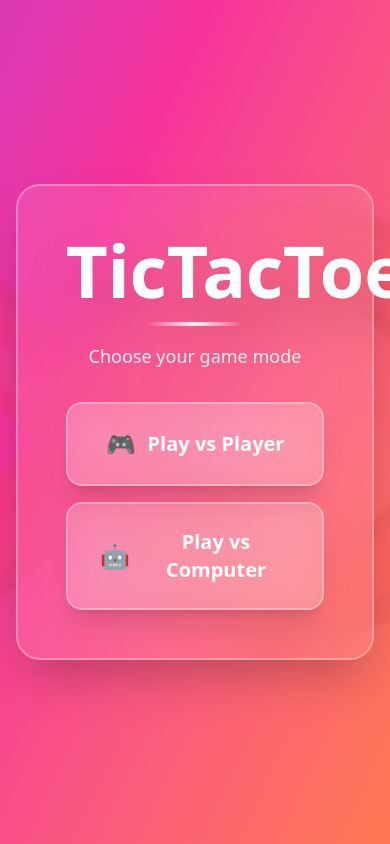
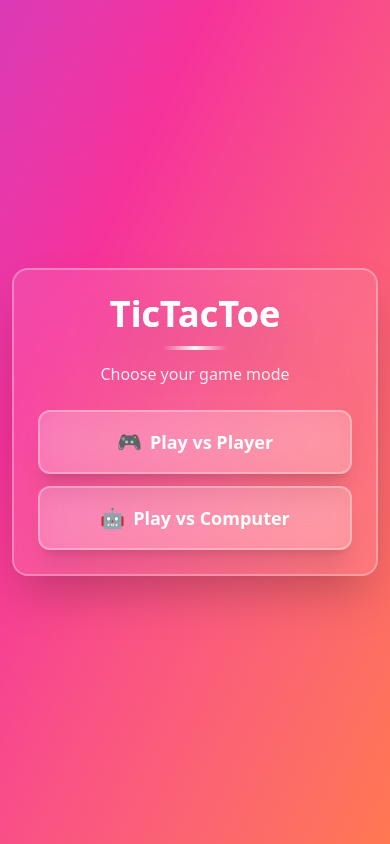
Before and after one commit to Suraj-Sangale/tic-tac-toe, a Next.js app: page / in a window 390 px wide. Built offline with nearby package versions, Linux system fonts and the light colour scheme.

Commit message:
css fixes

```diff
--- a/components/TicTacToe/ticTacToeHome.tsx
+++ b/components/TicTacToe/ticTacToeHome.tsx
@@ -396,12 +396,12 @@ const TicTacToe = () => {
 
   if (gameMode === null) {
     return (
-      <div className="h-screen bg-gradient-to-br from-purple-600 via-pink-500 to-orange-400 bg-animated flex items-center justify-center p-4 relative overflow-hidden">
-        {/* Animated background elements */}
-        <div className="absolute inset-0 opacity-15">
+      <div className="min-h-screen h-screen bg-gradient-to-br from-purple-600 via-pink-500 to-orange-400 bg-animated flex items-center justify-center p-3 sm:p-4 md:p-6 relative overflow-hidden">
+        {/* Animated background elements - Hidden on very small screens, smaller on mobile */}
+        <div className="absolute inset-0 opacity-10 sm:opacity-15 overflow-hidden">
           <div className="absolute left-0 top-1/2 -translate-y-1/2 w-1/2 h-full flex items-center justify-center">
             <div
-              className="text-white text-[25rem] font-bold"
+              className="text-white text-[8rem] sm:text-[15rem] md:text-[20rem] lg:text-[25rem] font-bold select-none pointer-events-none"
               style={{ animation: "float 6s ease-in-out infinite" }}
             >
               ❌
@@ -409,7 +409,7 @@ const TicTacToe = () => {
           </div>
           <div className="absolute right-0 top-1/2 -translate-y-1/2 w-1/2 h-full flex items-center justify-center">
             <div
-              className="text-white text-[25rem] font-bold"
+              className="text-white text-[8rem] sm:text-[15rem] md:text-[20rem] lg:text-[25rem] font-bold select-none pointer-events-none"
               style={{
                 animation: "float 8s ease-in-out infinite",
                 animationDelay: "1s",
@@ -421,39 +421,39 @@ const TicTacToe = () => {
         </div>
 
         {/* Menu Card */}
-        <div className="backdrop-blur-xl bg-white/10 rounded-3xl p-12 shadow-2xl border-2 border-white/30 max-w-md w-full relative z-10 menu-entrance">
-          <div className="text-center mb-8">
-            <h1 className="text-7xl font-bold text-white mb-4 drop-shadow-2xl bg-clip-text text-transparent bg-gradient-to-r from-white via-purple-100 to-pink-100">
+        <div className="backdrop-blur-xl bg-white/10 rounded-2xl sm:rounded-3xl p-6 sm:p-8 md:p-10 lg:p-12 shadow-2xl border-2 border-white/30 max-w-md w-full relative z-10 menu-entrance mx-auto">
+          <div className="text-center mb-6 sm:mb-8">
+            <h1 className="text-4xl sm:text-5xl md:text-6xl lg:text-7xl font-bold text-white mb-3 sm:mb-4 drop-shadow-2xl bg-clip-text text-transparent bg-gradient-to-r from-white via-purple-100 to-pink-100">
               TicTacToe
             </h1>
-            <div className="w-24 h-1 bg-gradient-to-r from-transparent via-white to-transparent mx-auto mb-4"></div>
-            <p className="text-white/90 text-center text-lg font-medium">
+            <div className="w-16 sm:w-20 md:w-24 h-1 bg-gradient-to-r from-transparent via-white to-transparent mx-auto mb-3 sm:mb-4"></div>
+            <p className="text-white/90 text-center text-base sm:text-lg font-medium px-2">
               Choose your game mode
             </p>
           </div>
 
-          <div className="space-y-4">
+          <div className="space-y-3 sm:space-y-4">
             <button
               onClick={() => setGameMode("player")}
-              className="w-full py-6 px-8 bg-white/20 hover:bg-white/30 backdrop-blur-lg rounded-2xl text-white font-semibold text-xl transition-all duration-300 border-2 border-white/30 hover:scale-105 active:scale-95 shadow-xl hover:shadow-2xl hover:border-white/50 group relative overflow-hidden"
+              className="w-full py-4 sm:py-5 md:py-6 px-6 sm:px-8 bg-white/20 hover:bg-white/30 backdrop-blur-lg rounded-xl sm:rounded-2xl text-white font-semibold text-lg sm:text-xl transition-all duration-300 border-2 border-white/30 hover:scale-105 active:scale-95 shadow-xl hover:shadow-2xl hover:border-white/50 group relative overflow-hidden"
             >
-              <span className="relative z-10 flex items-center justify-center gap-3">
-                <span className="text-2xl group-hover:scale-110 transition-transform duration-300">
+              <span className="relative z-10 flex items-center justify-center gap-2 sm:gap-3">
+                <span className="text-xl sm:text-2xl group-hover:scale-110 transition-transform duration-300">
                   🎮
                 </span>
-                Play vs Player
+                <span className="whitespace-nowrap">Play vs Player</span>
               </span>
               <div className="absolute inset-0 bg-gradient-to-r from-transparent via-white/20 to-transparent translate-x-[-100%] group-hover:translate-x-[100%] transition-transform duration-700"></div>
             </button>
             <button
               onClick={() => setGameMode("computer")}
-              className="w-full py-6 px-8 bg-white/20 hover:bg-white/30 backdrop-blur-lg rounded-2xl text-white font-semibold text-xl transition-all duration-300 border-2 border-white/30 hover:scale-105 active:scale-95 shadow-xl hover:shadow-2xl hover:border-white/50 group relative overflow-hidden"
+              className="w-full py-4 sm:py-5 md:py-6 px-6 sm:px-8 bg-white/20 hover:bg-white/30 backdrop-blur-lg rounded-xl sm:rounded-2xl text-white font-semibold text-lg sm:text-xl transition-all duration-300 border-2 border-white/30 hover:scale-105 active:scale-95 shadow-xl hover:shadow-2xl hover:border-white/50 group relative overflow-hidden"
             >
-              <span className="relative z-10 flex items-center justify-center gap-3">
-                <span className="text-2xl group-hover:scale-110 transition-transform duration-300">
+              <span className="relative z-10 flex items-center justify-center gap-2 sm:gap-3">
+                <span className="text-xl sm:text-2xl group-hover:scale-110 transition-transform duration-300">
                   🤖
                 </span>
-                Play vs Computer
+                <span className="whitespace-nowrap">Play vs Computer</span>
               </span>
               <div className="absolute inset-0 bg-gradient-to-r from-transparent via-white/20 to-transparent translate-x-[-100%] group-hover:translate-x-[100%] transition-transform duration-700"></div>
             </button>
@@ -464,12 +464,12 @@ const TicTacToe = () => {
   }
 
   return (
-    <div className="h-screen bg-gradient-to-br from-blue-600 via-purple-500 to-pink-500 bg-animated flex items-center justify-center p-4 relative overflow-hidden">
-      {/* Animated background elements */}
-      <div className="absolute inset-0 opacity-15">
+    <div className="min-h-screen h-screen bg-gradient-to-br from-blue-600 via-purple-500 to-pink-500 bg-animated flex items-center justify-center p-2 sm:p-3 md:p-4 relative overflow-hidden">
+      {/* Animated background elements - Responsive sizing */}
+      <div className="absolute inset-0 opacity-10 sm:opacity-15 overflow-hidden">
         <div className="absolute left-0 top-1/2 -translate-y-1/2 w-1/2 h-full flex items-center justify-center">
           <div
-            className="text-white text-[25rem] font-bold"
+            className="text-white text-[8rem] sm:text-[15rem] md:text-[20rem] lg:text-[25rem] font-bold select-none pointer-events-none"
             style={{ animation: "float 6s ease-in-out infinite" }}
           >
             ❌
@@ -477,7 +477,7 @@ const TicTacToe = () => {
         </div>
         <div className="absolute right-0 top-1/2 -translate-y-1/2 w-1/2 h-full flex items-center justify-center">
           <div
-            className="text-white text-[25rem] font-bold"
+            className="text-white text-[8rem] sm:text-[15rem] md:text-[20rem] lg:text-[25rem] font-bold select-none pointer-events-none"
             style={{
               animation: "float 8s ease-in-out infinite",
               animationDelay: "1s",
@@ -488,30 +488,32 @@ const TicTacToe = () => {
         </div>
       </div>
 
-      <div className="backdrop-blur-xl bg-white/10 rounded-3xl p-6 shadow-2xl border-2 border-white/30 max-w-4xl w-full relative z-10 flex gap-6 board-entrance">
-        <div className="flex-1">
-          <div className="flex justify-between items-center mb-6">
+      <div className="backdrop-blur-xl bg-white/10 rounded-2xl sm:rounded-3xl p-3 sm:p-4 md:p-6 shadow-2xl border-2 border-white/30 max-w-7xl w-full relative z-10 flex flex-col lg:flex-row gap-4 sm:gap-5 md:gap-6 board-entrance mx-auto max-h-[95vh] overflow-y-auto">
+        <div className="flex-1 min-w-0">
+          <div className="flex justify-between items-center mb-3 sm:mb-4 md:mb-6 flex-wrap gap-2">
             <button
               onClick={backToMenu}
-              className="px-4 py-2 bg-white/20 hover:bg-white/30 backdrop-blur-lg rounded-xl text-white font-medium transition-all duration-300 border-2 border-white/30 text-sm hover:scale-105 active:scale-95 shadow-lg hover:shadow-xl group"
+              className="px-2 sm:px-3 md:px-4 py-1.5 sm:py-2 bg-white/20 hover:bg-white/30 backdrop-blur-lg rounded-lg sm:rounded-xl text-white font-medium transition-all duration-300 border-2 border-white/30 text-xs sm:text-sm hover:scale-105 active:scale-95 shadow-lg hover:shadow-xl group"
             >
-              <span className="flex items-center gap-2">
-                <span className="group-hover:-translate-x-1 transition-transform">
+              <span className="flex items-center gap-1 sm:gap-2">
+                <span className="group-hover:-translate-x-1 transition-transform text-sm sm:text-base">
                   ←
                 </span>
-                Menu
+                <span>Menu</span>
               </span>
             </button>
-            <h2 className="text-2xl font-bold text-white drop-shadow-lg flex items-center gap-2">
-              <span className="text-3xl">
+            <h2 className="text-lg sm:text-xl md:text-2xl font-bold text-white drop-shadow-lg flex items-center gap-2">
+              <span className="text-xl sm:text-2xl md:text-3xl">
                 {gameMode === "computer" ? "🤖" : "🎮"}
               </span>
-              {gameMode === "computer" ? "vs Computer" : "vs Player"}
+              <span className="whitespace-nowrap">
+                {gameMode === "computer" ? "vs Computer" : "vs Player"}
+              </span>
             </h2>
           </div>
 
           {/* Game Board */}
-          <div className="grid grid-cols-3 gap-3 mb-6 relative p-2">
+          <div className="grid grid-cols-3 gap-2 sm:gap-3 mb-3 sm:mb-4 md:mb-6 relative p-1 sm:p-2">
             {board.map((cell, index) => {
               const isAnimated = animatedCells.has(index);
               const isWinning = winningLine.includes(index);
@@ -525,13 +527,13 @@ const TicTacToe = () => {
                   disabled={
                     !!cell || !!winner || (gameMode === "computer" && !isXNext)
                   }
-                  className={`aspect-square bg-white/20 backdrop-blur-lg rounded-2xl border-2 border-white/30 text-white transition-all duration-300 hover:bg-white/30 hover:scale-105 active:scale-95 disabled:cursor-not-allowed shadow-xl hover:shadow-2xl relative overflow-hidden group ${
+                  className={`aspect-square bg-white/20 backdrop-blur-lg rounded-xl sm:rounded-2xl border-2 border-white/30 text-white transition-all duration-300 hover:bg-white/30 hover:scale-105 active:scale-95 disabled:cursor-not-allowed shadow-xl hover:shadow-2xl relative overflow-hidden group ${
                     isWinning
                       ? "bg-gradient-to-br from-green-400/50 to-emerald-500/50 border-green-300/70 shadow-green-500/50 animate-pulse"
                       : "hover:border-white/50"
                   } ${isAnimated ? "cell-pop" : ""} ${
                     !cell && !winner && !(gameMode === "computer" && !isXNext)
-                      ? "hover:ring-4 hover:ring-white/30"
+                      ? "hover:ring-2 sm:hover:ring-4 hover:ring-white/30"
                       : ""
                   }`}
                   style={{
@@ -543,7 +545,7 @@ const TicTacToe = () => {
                   {/* Ripple effect on click */}
                   {isAnimated && (
                     <div
-                      className="absolute inset-0 rounded-2xl bg-white/30"
+                      className="absolute inset-0 rounded-xl sm:rounded-2xl bg-white/30"
                       style={{
                         animation: "cellRipple 0.6s ease-out",
                         transformOrigin: "center",
@@ -552,7 +554,7 @@ const TicTacToe = () => {
                   )}
 
                   {/* Cell content */}
-                  <div className="relative z-10 w-full h-full flex items-center justify-center p-4">
+                  <div className="relative z-10 w-full h-full flex items-center justify-center p-2 sm:p-3 md:p-4">
                     {cell === "X" ? (
                       <div className="text-red-400 w-full h-full">
                         <RenderX animate={isAnimated} />
@@ -566,7 +568,7 @@ const TicTacToe = () => {
                         {!winner &&
                           !cell &&
                           !(gameMode === "computer" && !isXNext) && (
-                            <div className="w-2 h-2 rounded-full bg-white/20 group-hover:bg-white/40 transition-colors"></div>
+                            <div className="w-1.5 sm:w-2 h-1.5 sm:h-2 rounded-full bg-white/20 group-hover:bg-white/40 transition-colors"></div>
                           )}
                       </div>
                     )}
@@ -579,7 +581,7 @@ const TicTacToe = () => {
             {winningLine.length > 0 && (
               <svg
                 className="absolute inset-0 pointer-events-none z-20"
-                style={{ width: "100%", height: "100%", padding: "8px" }}
+                style={{ width: "100%", height: "100%", padding: "4px" }}
               >
                 <line
                   x1={`${((winningLine[0] % 3) * 100) / 3 + 100 / 6}%`}
@@ -591,7 +593,7 @@ const TicTacToe = () => {
                     (Math.floor(winningLine[2] / 3) * 100) / 3 + 100 / 6
                   }%`}
                   stroke="url(#winningGradient)"
-                  strokeWidth="10"
+                  strokeWidth="6"
                   strokeLinecap="round"
                   style={{
                     strokeDasharray: "1000",
@@ -628,72 +630,84 @@ const TicTacToe = () => {
 
           {/* Game Status */}
           <div className="text-center">
-            <p className="text-white text-lg mb-4 font-semibold drop-shadow-lg">
+            <p className="text-white text-sm sm:text-base md:text-lg mb-2 sm:mb-3 md:mb-4 font-semibold drop-shadow-lg">
               {winner ? (
-                <span className="text-2xl animate-pulse">
+                <span className="text-lg sm:text-xl md:text-2xl animate-pulse block">
                   {winner === "Draw" ? "🤝 It's a Draw!" : "🎉 Game Over!"}
                 </span>
               ) : (
-                <span className="flex items-center justify-center gap-2">
-                  Current Turn:
-                  <span className="text-2xl animate-pulse">
+                <span className="flex items-center justify-center gap-1 sm:gap-2 flex-wrap">
+                  <span className="text-xs sm:text-sm md:text-base">
+                    Current Turn:
+                  </span>
+                  <span className="text-xl sm:text-2xl animate-pulse">
                     {isXNext ? "❌" : "⭕"}
                   </span>
-                  <span className="text-xl">{isXNext ? "X" : "O"}</span>
+                  <span className="text-lg sm:text-xl">
+                    {isXNext ? "X" : "O"}
+                  </span>
                 </span>
               )}
             </p>
             <button
               onClick={resetGame}
-              className="px-6 py-3 bg-white/20 hover:bg-white/30 backdrop-blur-lg rounded-xl text-white font-semibold transition-all duration-300 border-2 border-white/30 hover:scale-105 active:scale-95 shadow-lg hover:shadow-xl"
+              className="px-4 sm:px-5 md:px-6 py-2 sm:py-2.5 md:py-3 bg-white/20 hover:bg-white/30 backdrop-blur-lg rounded-lg sm:rounded-xl text-white font-semibold text-xs sm:text-sm md:text-base transition-all duration-300 border-2 border-white/30 hover:scale-105 active:scale-95 shadow-lg hover:shadow-xl"
             >
               🔄 New Game
             </button>
           </div>
         </div>
 
-        {/* Score Board */}
-        <div className="w-56 backdrop-blur-lg bg-white/10 p-4 rounded-2xl border-2 border-white/20 flex flex-col gap-4 shadow-xl">
+        {/* Score Board - Stacks on mobile, side panel on desktop */}
+        <div className="w-full lg:w-56 backdrop-blur-lg bg-white/10 p-3 sm:p-4 rounded-xl sm:rounded-2xl border-2 border-white/20 flex flex-row lg:flex-col gap-2 sm:gap-3 md:gap-4 shadow-xl overflow-x-auto lg:overflow-x-visible">
           <div
-            className={`text-center p-4 bg-white/10 rounded-xl border-2 border-white/20 transition-all duration-300 ${
+            className={`text-center p-3 sm:p-4 bg-white/10 rounded-lg sm:rounded-xl border-2 border-white/20 transition-all duration-300 flex-1 min-w-[100px] lg:min-w-0 ${
               scoreAnimation.type === "X"
                 ? "score-bump bg-red-400/30 border-red-300/50 shadow-lg shadow-red-500/50"
                 : "score-entrance-1"
             }`}
           >
-            <div className="text-4xl mb-2">❌</div>
-            <div className="text-white text-3xl font-bold drop-shadow-lg">
+            <div className="text-2xl sm:text-3xl md:text-4xl mb-1 sm:mb-2">
+              ❌
+            </div>
+            <div className="text-white text-xl sm:text-2xl md:text-3xl font-bold drop-shadow-lg">
               {scores.X}
             </div>
-            <div className="text-white/90 text-sm font-medium mt-1">
+            <div className="text-white/90 text-xs sm:text-sm font-medium mt-1">
               Player X
             </div>
           </div>
           <div
-            className={`text-center p-4 bg-white/10 rounded-xl border-2 border-white/20 transition-all duration-300 ${
+            className={`text-center p-3 sm:p-4 bg-white/10 rounded-lg sm:rounded-xl border-2 border-white/20 transition-all duration-300 flex-1 min-w-[100px] lg:min-w-0 ${
               scoreAnimation.type === "draws"
                 ? "score-bump bg-yellow-400/30 border-yellow-300/50 shadow-lg shadow-yellow-500/50"
                 : "score-entrance-2"
             }`}
           >
-            <div className="text-4xl mb-2">🤝</div>
-            <div className="text-white text-3xl font-bold drop-shadow-lg">
+            <div className="text-2xl sm:text-3xl md:text-4xl mb-1 sm:mb-2">
+              🤝
+            </div>
+            <div className="text-white text-xl sm:text-2xl md:text-3xl font-bold drop-shadow-lg">
               {scores.draws}
             </div>
-            <div className="text-white/90 text-sm font-medium mt-1">Draws</div>
+            <div className="text-white/90 text-xs sm:text-sm font-medium mt-1">
+              Draws
+            </div>
           </div>
           <div
-            className={`text-center p-4 bg-white/10 rounded-xl border-2 border-white/20 transition-all duration-300 ${
+            className={`text-center p-3 sm:p-4 bg-white/10 rounded-lg sm:rounded-xl border-2 border-white/20 transition-all duration-300 flex-1 min-w-[100px] lg:min-w-0 ${
               scoreAnimation.type === "O"
                 ? "score-bump bg-blue-400/30 border-blue-300/50 shadow-lg shadow-blue-500/50"
                 : "score-entrance-3"
             }`}
           >
-            <div className="text-4xl mb-2">⭕</div>
-            <div className="text-white text-3xl font-bold drop-shadow-lg">
+            <div className="text-2xl sm:text-3xl md:text-4xl mb-1 sm:mb-2">
+              ⭕
+            </div>
+            <div className="text-white text-xl sm:text-2xl md:text-3xl font-bold drop-shadow-lg">
               {scores.O}
             </div>
-            <div className="text-white/90 text-sm font-medium mt-1">
+            <div className="text-white/90 text-xs sm:text-sm font-medium mt-1">
               {gameMode === "computer" ? "Computer" : "Player O"}
             </div>
           </div>
@@ -702,14 +716,14 @@ const TicTacToe = () => {
 
       {showResult && (
         <div
-          className="fixed inset-0 bg-black/60 backdrop-blur-md flex items-center justify-center p-4 z-50"
+          className="fixed inset-0 bg-black/60 backdrop-blur-md flex items-center justify-center p-3 sm:p-4 z-50 overflow-y-auto"
           style={{
             animation: "fadeIn 0.3s ease-out forwards",
           }}
           onClick={() => setShowResult(false)}
         >
           <div
-            className="backdrop-blur-xl bg-white/20 rounded-3xl p-10 shadow-2xl border-2 border-white/40 max-w-md w-full relative overflow-hidden"
+            className="backdrop-blur-xl bg-white/20 rounded-2xl sm:rounded-3xl p-6 sm:p-8 md:p-10 shadow-2xl border-2 border-white/40 max-w-md w-full relative overflow-hidden my-auto"
             style={{
               animation:
                 "fadeInUp 0.5s cubic-bezier(0.34, 1.56, 0.64, 1) forwards",
@@ -733,7 +747,7 @@ const TicTacToe = () => {
 
             <div className="text-center relative z-10">
               <div
-                className="text-9xl mb-6 inline-block"
+                className="text-6xl sm:text-7xl md:text-8xl lg:text-9xl mb-4 sm:mb-5 md:mb-6 inline-block"
                 style={{
                   animation:
                     "cellPopIn 0.8s cubic-bezier(0.34, 1.56, 0.64, 1) forwards, float 3s ease-in-out 1s infinite",
@@ -749,7 +763,7 @@ const TicTacToe = () => {
                 )}
               </div>
               <h2
-                className="text-5xl font-bold text-white mb-4 drop-shadow-2xl"
+                className="text-3xl sm:text-4xl md:text-5xl font-bold text-white mb-3 sm:mb-4 drop-shadow-2xl px-2"
                 style={{
                   animation: "fadeInUp 0.6s ease-out 0.2s both",
                 }}
@@ -757,7 +771,7 @@ const TicTacToe = () => {
                 {winner === "Draw" ? "It's a Draw!" : `${winner} Wins!`}
               </h2>
               <p
-                className="text-white/90 text-xl mb-10 font-medium"
+                className="text-white/90 text-base sm:text-lg md:text-xl mb-6 sm:mb-8 md:mb-10 font-medium px-2"
                 style={{
                   animation: "fadeInUp 0.6s ease-out 0.4s both",
                 }}
@@ -767,14 +781,14 @@ const TicTacToe = () => {
                   : "Congratulations! 🎉"}
               </p>
               <div
-                className="flex gap-4"
+                className="flex flex-col sm:flex-row gap-3 sm:gap-4"
                 style={{
                   animation: "fadeInUp 0.6s ease-out 0.6s both",
                 }}
               >
                 <button
                   onClick={() => setShowResult(false)}
-                  className="flex-1 py-4 px-6 bg-white/20 hover:bg-white/30 backdrop-blur-lg rounded-xl text-white font-semibold transition-all duration-300 border-2 border-white/30 hover:scale-105 active:scale-95 shadow-lg hover:shadow-xl"
+                  className="flex-1 py-3 sm:py-4 px-4 sm:px-6 bg-white/20 hover:bg-white/30 backdrop-blur-lg rounded-lg sm:rounded-xl text-white font-semibold text-sm sm:text-base transition-all duration-300 border-2 border-white/30 hover:scale-105 active:scale-95 shadow-lg hover:shadow-xl"
                 >
                   Close
                 </button>
@@ -783,7 +797,7 @@ const TicTacToe = () => {
                     resetGame();
                     setShowResult(false);
                   }}
-                  className="flex-1 py-4 px-6 bg-white/30 hover:bg-white/40 backdrop-blur-lg rounded-xl text-white font-semibold transition-all duration-300 border-2 border-white/30 hover:scale-105 active:scale-95 shadow-lg hover:shadow-xl"
+                  className="flex-1 py-3 sm:py-4 px-4 sm:px-6 bg-white/30 hover:bg-white/40 backdrop-blur-lg rounded-lg sm:rounded-xl text-white font-semibold text-sm sm:text-base transition-all duration-300 border-2 border-white/30 hover:scale-105 active:scale-95 shadow-lg hover:shadow-xl"
                 >
                   Play Again
                 </button>
```
